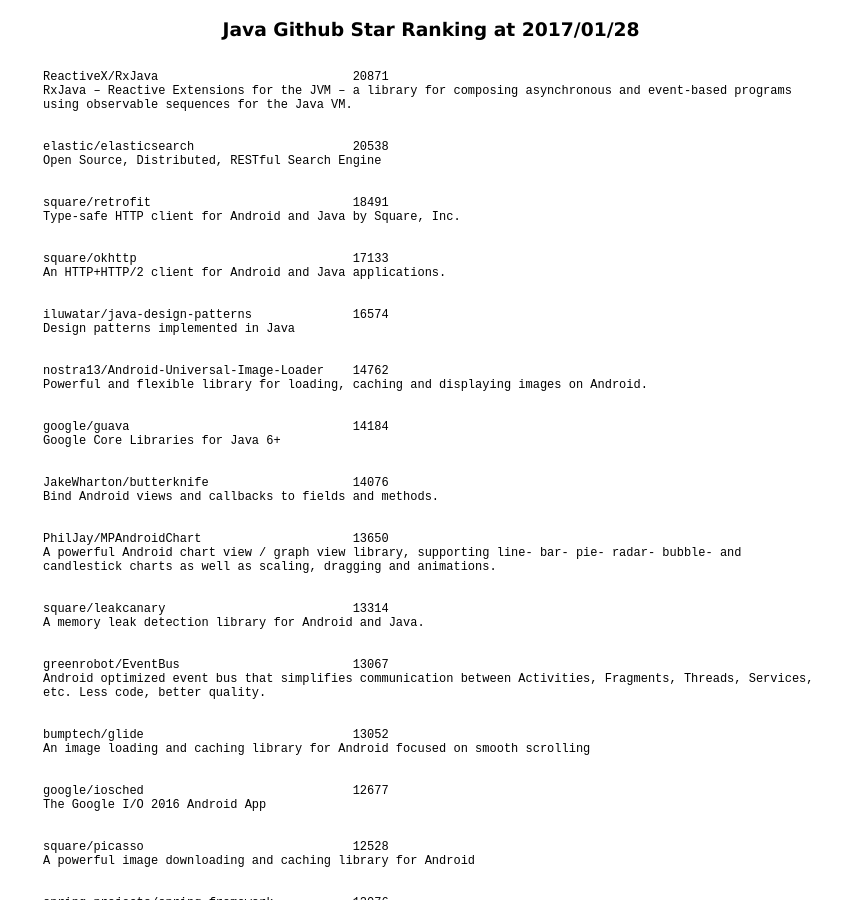
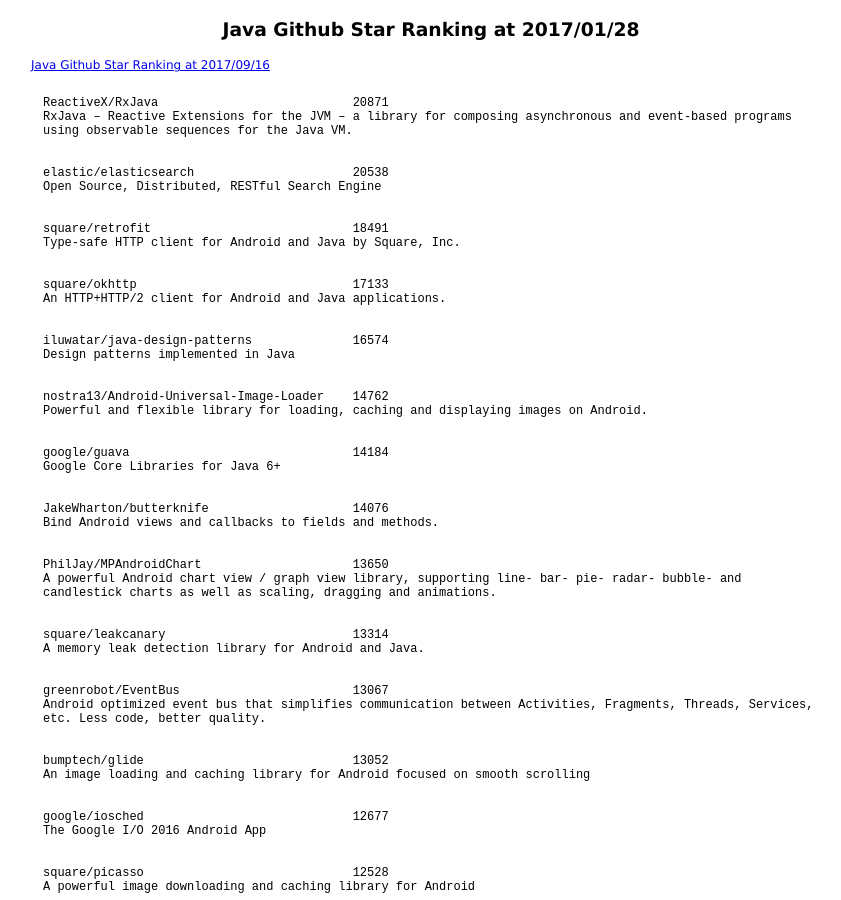
Before and after one commit to 38elements/38elements.github.com, a Jekyll site: the page built from _posts/2017-01-28-java-repository-github-star-ranking.md, in a window 1280 px wide and 900 px high. Shown: the whole window, without its empty margins (209-1050 px from the left). Built offline with Jekyll 4.4.1, drawn with Linux system fonts in a browser that asks for light colours.

Commit message:
Update 2017-01-28-java-repository-github-star-ranking.md

```diff
--- a/_posts/2017-01-28-java-repository-github-star-ranking.md
+++ b/_posts/2017-01-28-java-repository-github-star-ranking.md
@@ -2,6 +2,7 @@
 layout: posts
 title: Java Github Star Ranking at 2017/01/28
 ---
+[Java Github Star Ranking at 2017/09/16](/2017/09/16/java-repository-github-star-ranking.html)
 <pre style="background-color: white;border: none;">
 ReactiveX/RxJava                           20871
 RxJava – Reactive Extensions for the JVM – a library for composing asynchronous and event-based programs using observable sequences for the Java VM.
```
